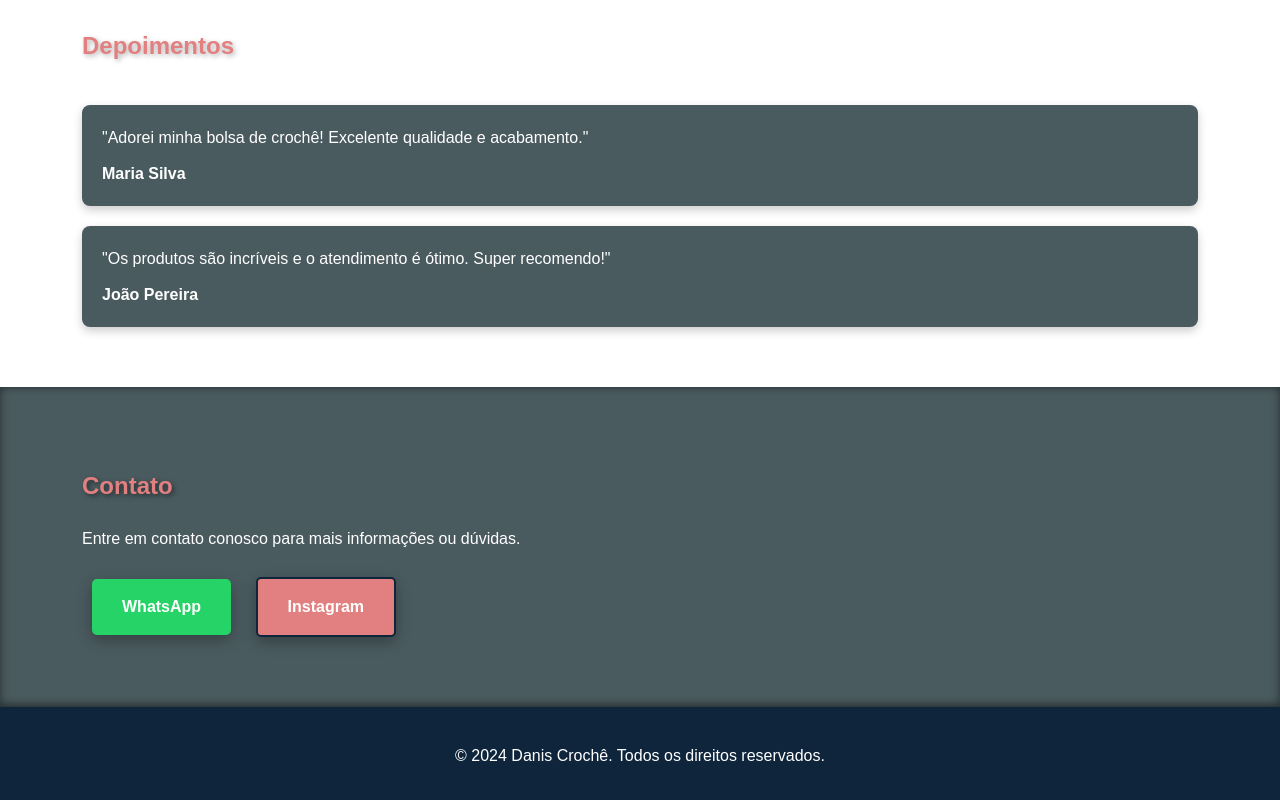
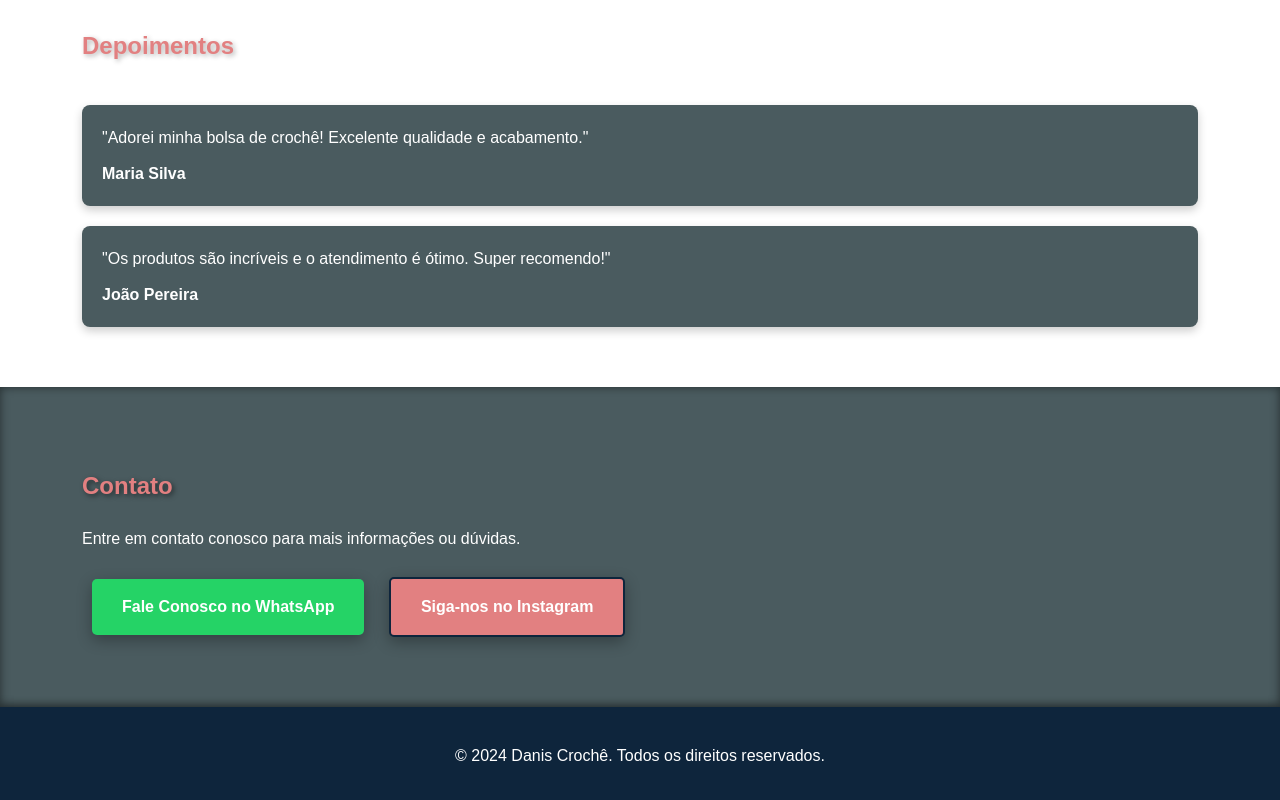
Before and after one commit to duardo008/danis-croche, a plain HTML site: page index.html in a window 1280 px wide. Shown: the part 1594-2394 px from the top of the page. Drawn offline with Linux system fonts and the light colour scheme.

Commit message:
Add files via upload

```diff
--- a/index.html
+++ b/index.html
@@ -82,8 +82,8 @@
             <h2>Contato</h2>
             <p>Entre em contato conosco para mais informações ou dúvidas.</p>
             <div class="buttons">
-                <a href="https://wa.me/SEU_NUMERO_DE_WHATSAPP" target="_blank" class="btn btn-whatsapp">WhatsApp</a>
-                <a href="https://www.instagram.com/SEU_INSTAGRAM" target="_blank" class="btn btn-instagram">Instagram</a>
+                <a href="https://wa.me/5519981206852" target="_blank" class="btn btn-whatsapp">Fale Conosco no WhatsApp</a>
+                <a href="https://www.instagram.com/danihilariocroche?igsh=NXpud2RsZmFqN2Rm" target="_blank" class="btn btn-instagram">Siga-nos no Instagram</a>
             <!-- Formulário de contato pode ser adicionado aqui -->
         </div>
     </section>
```
